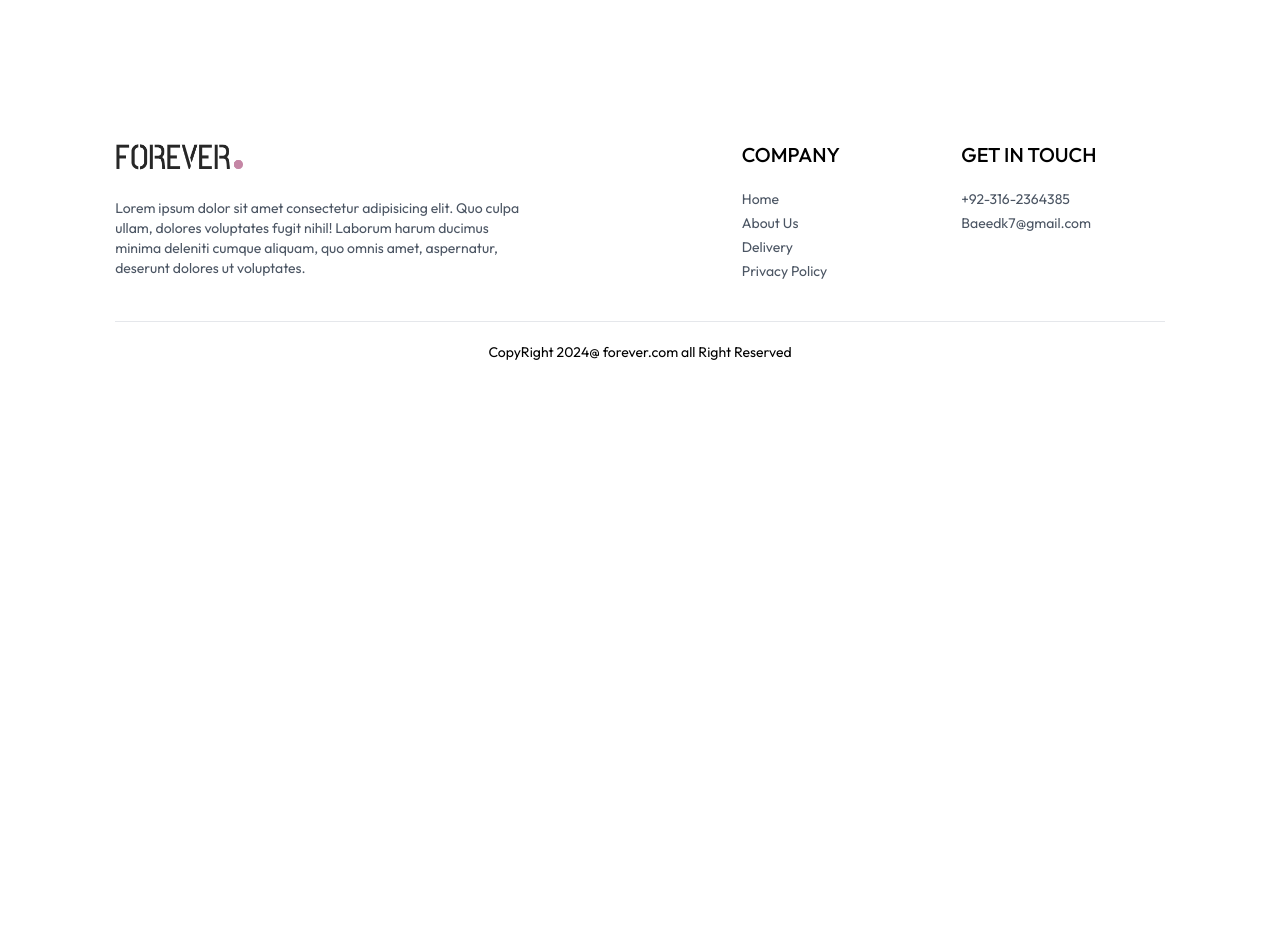
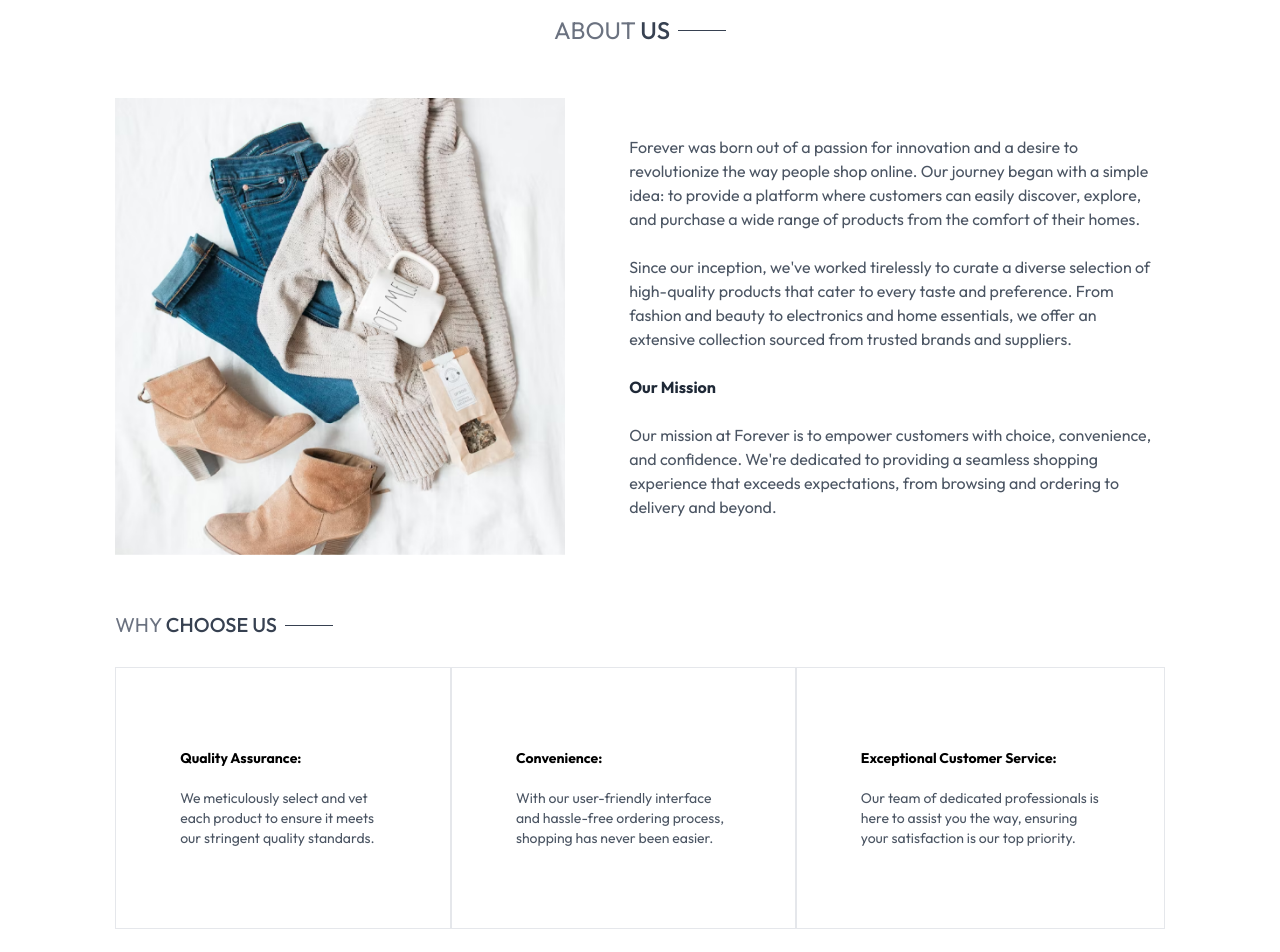
Before and after one commit to BaeedKhan91/E-commerce-web, a React (Vite) app: page /about in a window 1280 px wide. Shown: the part 100-1052 px from the top of the page. Before the commit the page ends 800 px from the top, so only its background shows below. Built offline with nearby package versions, Linux system fonts and the light colour scheme; a web font is replaced by a local one.

Commit message:
about us page

```diff
--- a/src/components/CartTotal.jsx
+++ b/src/components/CartTotal.jsx
@@ -17,13 +17,15 @@
             </div>
             <hr />
             <div className='flex justify-between'>
-                <p>Shipping Fee</p>
+                <p>Delivery Fee</p>
                 <p>{currency} {deliver_fee}.00</p>
             </div>
             <hr />
             <div className='flex justify-between'>
                 <b>Total</b>
-                <b>{currency} {getCartAmount()===0 ? 0 : getCartAmount()+ deliver_fee}.00</b>
+                <b>{currency} {getCartAmount() === 0 ? 0 : parseInt(getCartAmount() + deliver_fee)}.00</b>
+
+
             </div>
         </div>
     </div>
--- a/src/pages/About.jsx
+++ b/src/pages/About.jsx
@@ -1,10 +1,47 @@
 import React from 'react'
+import Title from '../components/Title'
+import { assets } from '../assets/frontend_assets/assets'
+import NewsLetterBox from './../components/NewsLetterBox'
 
 function about() {
   return (
     <div>
+      <div className='text-2xl text-center pt-8 border-t'>
+        <Title text1={"ABOUT"} text2={"US"}/>
+      </div>
+      <div className='my-10 flex flex-col md:flex-row gap-16'>
+        <img className='w-full md:max-w-[450px]' src={assets.about_img} alt="" />
+        <div className='flex flex-col justify-center gap-6 md:w4/2 text-gray-600' >
+        <p>Forever was born out of a passion for innovation and a desire to revolutionize the way people shop online. Our journey began with a simple idea: to provide a platform where customers can easily discover, explore, and purchase a wide range of products from the comfort of their homes.</p>
+        <p>Since our inception, we've worked tirelessly to curate a diverse selection of high-quality products that cater to every taste and preference. From fashion and beauty to electronics and home essentials, we offer an extensive collection sourced from trusted brands and suppliers.</p>
+        <b className='text-gray-800'>Our Mission</b>
+        <p>Our mission at Forever is to empower customers with choice, convenience, and confidence. We're dedicated to providing a seamless shopping experience that exceeds expectations, from browsing and ordering to delivery and beyond.</p>
 
+        </div>
+      </div>
+      <div className='text-xl py-4 '>
+        <Title text1={"WHY"} text2={"CHOOSE US"}/>
+      </div>
+      <div className='flex flex-col md:flex-row text-sm mb-20'>
+        <div className='border px-10 md:px-16 py-8 sm:py-20 flex flex-col gap-5'>
+          <b>Quality Assurance:</b>
+          <p className='text-gray-600'>We meticulously select and vet each product to ensure it meets our stringent quality standards.</p>
+        </div>
+        <div className='border px-10 md:px-16 py-8 sm:py-20 flex flex-col gap-5'>
+          <b>Convenience:</b>
+          <p className='text-gray-600'>With our user-friendly interface and hassle-free ordering process, shopping has never been easier.</p>
+        </div>
+        <div className='border px-10 md:px-16 py-8 sm:py-20 flex flex-col gap-5'>
+          <b>Exceptional Customer Service:</b>
+          <p className='text-gray-600'>Our team of dedicated professionals is here to assist you the way, ensuring your satisfaction is our top priority.</p>
+        </div>
+      </div>
+
+      <NewsLetterBox/>
     </div>
+
+
+
   )
 }
 
--- a/src/pages/Login.jsx
+++ b/src/pages/Login.jsx
@@ -4,8 +4,12 @@
 
   const [currencyState , setCurrencyState] =useState ('Sign Up')
 
+  const onSubmitHandler = async (event)=>{
+    event.preventDefault();
+  }
+
   return (
-    <form className='flex flex-col items-center w-[90%] sm:max-w-96 m-auto mt-14 gap-4 text-gray-800'>
+    <form onSubmit={onSubmitHandler} className='flex flex-col items-center w-[90%] sm:max-w-96 m-auto mt-14 gap-4 text-gray-800'>
       <div className='inline-flex items-center gap-2 mb-2 mt-10'>
         <p className='prata-regular text-3xl'>{currencyState}</p>
         <hr className='border-none h-[1.5px] w-8 bg-gray-800'/>
```
